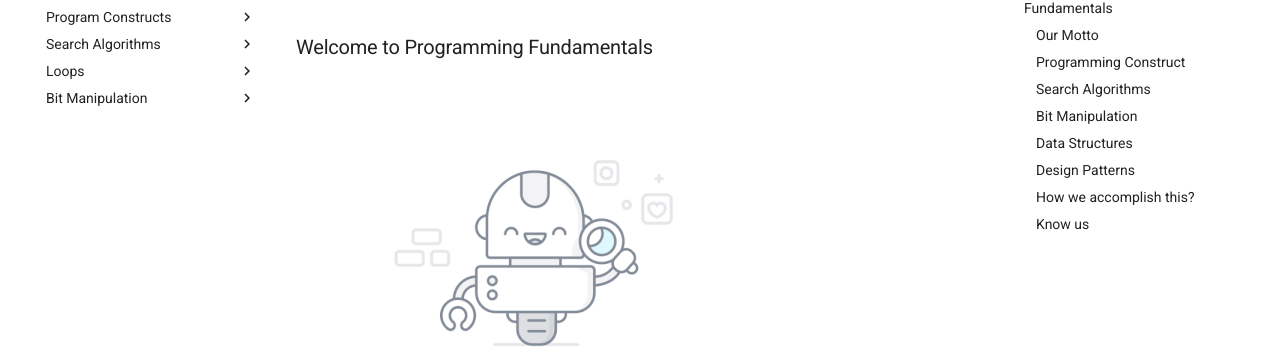
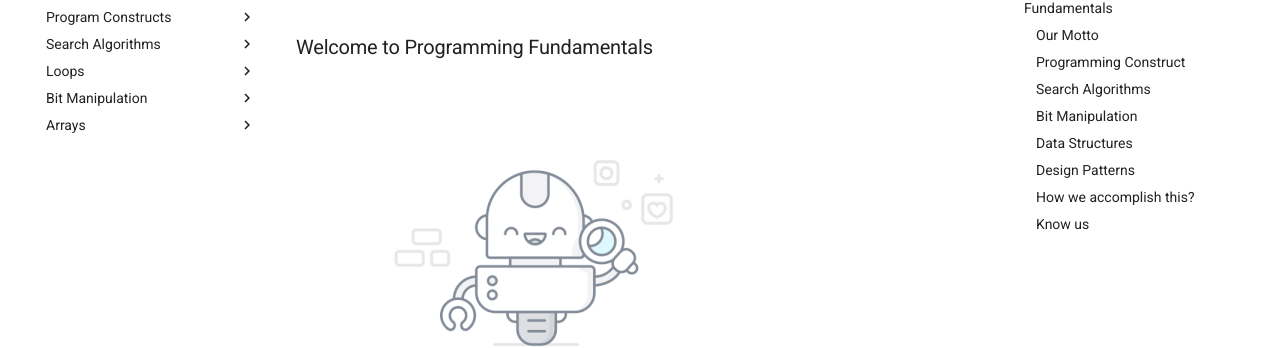
Before and after one commit to santosh-1987/programming-fundamentals, an MkDocs documentation site: the page built from docs/index.md, in a window 1280 px wide. Shown: the part 148-496 px from the top of the page. Built offline with MkDocs 1.6.1 and Material for MkDocs 9.7.7, drawn with Linux system fonts in a browser that asks for light colours; the version menu is left out.

Commit message:
Added Arrays

```diff
--- a/mkdocs.yml
+++ b/mkdocs.yml
@@ -26,6 +26,8 @@ nav:
   - Bit Manipulation:
      - Logical Operator: bit-manipulation/bit_manipulation.md
      - Shift Operator: bit-manipulation/shift_operator.md
+  - Arrays:
+      - Introduction: arrays/introduction.md
 # Configuration
 theme:
   name: material
```
